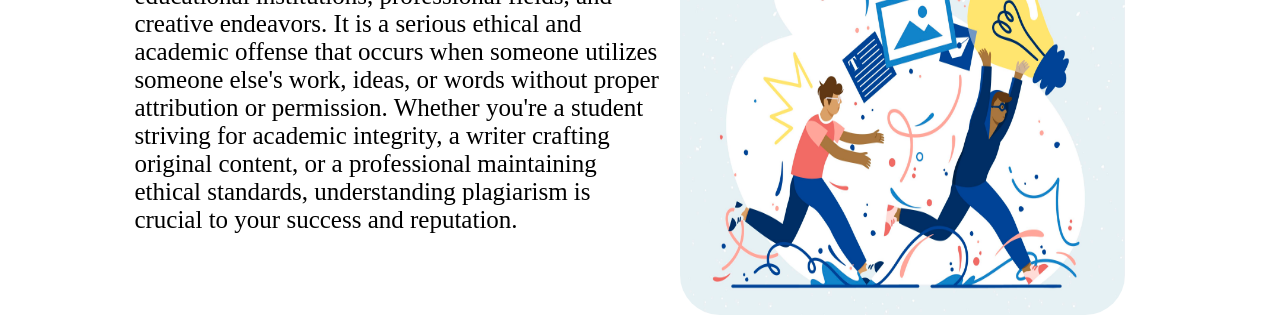
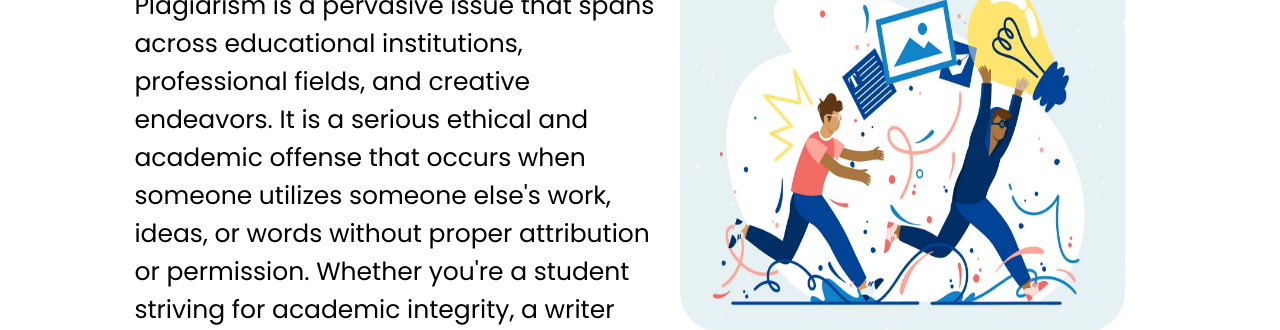
Before and after one commit to krishnavahuja/infoped.ia, a plain HTML site: page index.html in a window 1280 px wide. Shown: the part 280-610 px from the top of the page. Drawn offline with Linux system fonts and the light colour scheme.

Commit message:
Update index.html

```diff
--- a/index.html
+++ b/index.html
@@ -1,5 +1,7 @@
 <html>
     <head>
+	<link href='https://fonts.googleapis.com/css?family=Poppins' rel='stylesheet'>
+	<link rel="icon" type="image/x-icon" href="info.png">
         <title>infoped.ia
         </title>
         <style>
```
